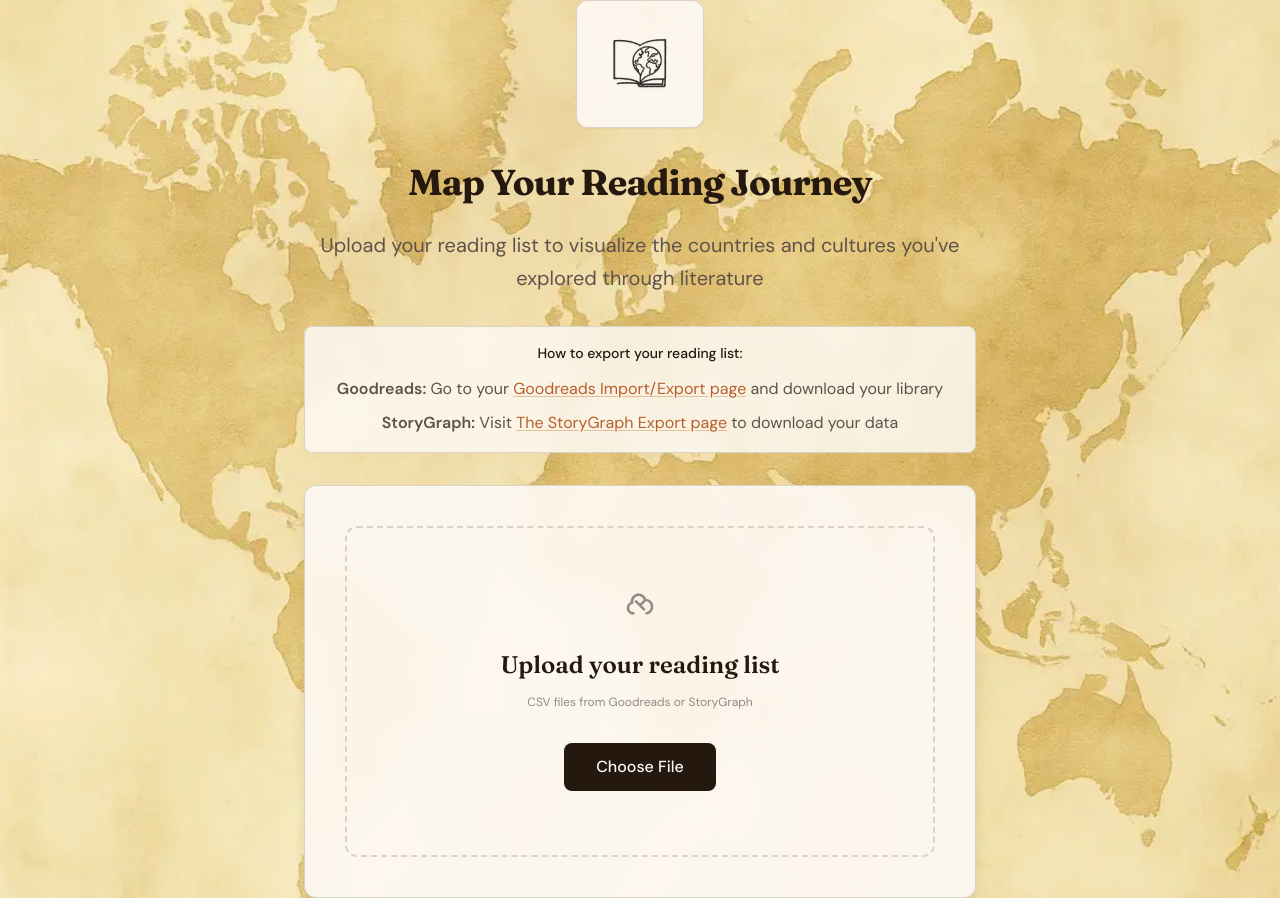
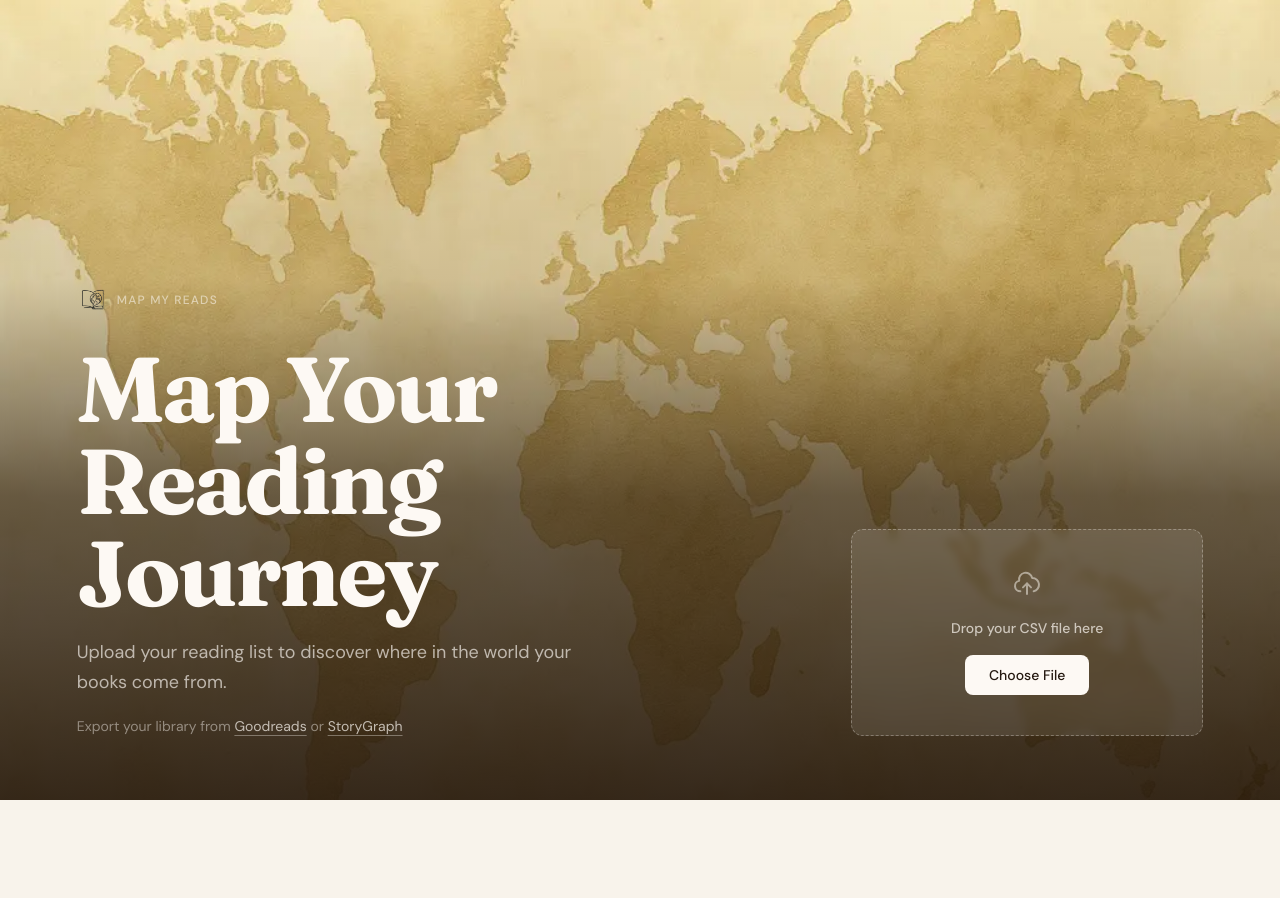
Before and after one commit to bsanser/mapmyreads, a Next.js app: page / in a window 1280 px wide. After the commit the page ends 800 px from the top, so only its background shows below. Built offline with nearby package versions, Linux system fonts and the light colour scheme.

Commit message:
🎨 style: redesign hero as editorial poster — dramatic layout, kill anti-patterns

```diff
--- a/app/globals.css
+++ b/app/globals.css
@@ -177,51 +177,121 @@ body {
     backdrop-filter: blur(12px);
   }
 
-  /* ── Hero elements ────────────────────────────── */
+  /* ── Hero — poster layout ─────────────────────── */
 
-  .logo-box {
-    @apply w-32 h-32 rounded-xl flex items-center justify-center mx-auto mb-8 shadow-sm;
-    background-color: oklch(from var(--color-surface) l c h / 0.92);
-    border: 1px solid var(--color-border);
-    backdrop-filter: blur(8px);
+  .hero-screen {
+    @apply relative min-h-screen overflow-hidden;
+    background-image: url('/vintage_world_map.webp');
+    background-size: cover;
+    background-position: center;
   }
 
-  .hero-instructions {
-    @apply px-6 py-4 rounded-lg mb-8;
-    background-color: oklch(from var(--color-surface) l c h / 0.85);
-    border: 1px solid var(--color-border);
-    color: var(--color-ink-2);
-    backdrop-filter: blur(8px);
+  /* Warm sepia gradient — anchors readable stage to bottom */
+  .hero-overlay {
+    @apply absolute inset-0 pointer-events-none;
+    background: linear-gradient(
+      to top,
+      oklch(18% 0.03 60 / 0.88) 0%,
+      oklch(18% 0.03 60 / 0.65) 38%,
+      oklch(18% 0.03 60 / 0.15) 65%,
+      transparent 100%
+    );
+  }
+
+  /* Two-column editorial layout anchored to the bottom */
+  .hero-content {
+    @apply relative z-10 flex flex-col lg:flex-row items-end min-h-screen;
+    padding: clamp(2rem, 5vw, 4rem) clamp(1.5rem, 6vw, 5rem);
+    gap: clamp(2rem, 5vw, 5rem);
+  }
+
+  /* Left: brand + headline */
+  .hero-brand {
+    @apply flex-1 flex flex-col;
+    gap: clamp(0.75rem, 1.5vw, 1.25rem);
+  }
+
+  .hero-brand-mark {
+    @apply flex items-center gap-2 mb-2;
+  }
+
+  .hero-headline {
+    @apply font-display font-bold leading-none;
+    font-size: clamp(3rem, 7.5vw, 5.75rem);
+    letter-spacing: -0.03em;
+    color: var(--color-surface);
+  }
+
+  .hero-tagline {
+    @apply font-sans leading-relaxed;
+    font-size: clamp(0.95rem, 1.5vw, 1.125rem);
+    color: oklch(from var(--color-surface) l c h / 0.65);
+    max-width: 42ch;
+  }
+
+  .hero-sources {
+    @apply font-sans text-sm;
+    color: oklch(from var(--color-surface) l c h / 0.45);
+  }
+
+  .hero-source-link {
+    @apply underline underline-offset-4 transition-colors;
+    color: oklch(from var(--color-surface) l c h / 0.7);
+    text-decoration-color: oklch(from var(--color-surface) l c h / 0.35);
+  }
+
+  .hero-source-link:hover {
+    color: var(--color-surface);
+    text-decoration-color: oklch(from var(--color-surface) l c h / 0.65);
+  }
+
+  /* Right: upload action column */
+  .hero-upload-col {
+    @apply flex-shrink-0 flex flex-col gap-3 w-full;
+    max-width: 22rem;
+  }
+
+  .hero-dropzone {
+    @apply flex flex-col items-center gap-4 py-10 px-6 rounded-xl cursor-pointer transition-all;
+    background-color: oklch(from var(--color-surface) l c h / 0.1);
+    border: 1.5px dashed oklch(from var(--color-surface) l c h / 0.3);
+    backdrop-filter: blur(4px);
+  }
+
+  .hero-dropzone:hover {
+    background-color: oklch(from var(--color-surface) l c h / 0.17);
+    border-color: oklch(from var(--color-surface) l c h / 0.55);
+  }
+
+  /* Cream-on-dark button for the hero */
+  .btn-hero {
+    @apply px-6 py-2.5 rounded-lg font-medium text-sm transition-colors;
+    background-color: var(--color-surface);
+    color: var(--color-ink);
+  }
+
+  .btn-hero:hover {
+    background-color: var(--color-accent-soft);
+    color: var(--color-accent);
   }
 
   .hero-error {
-    @apply px-6 py-4 rounded-lg mb-8 flex items-center gap-4;
-    background-color: oklch(from var(--color-error-soft) l c h / 0.92);
-    border: 1px solid var(--color-error-border);
-    color: var(--color-error);
-    backdrop-filter: blur(8px);
+    @apply px-4 py-3 rounded-lg flex items-center gap-3;
+    background-color: oklch(from var(--color-error-soft) l c h / 0.15);
+    border: 1px solid oklch(from var(--color-error) l c h / 0.4);
+    color: oklch(from var(--color-surface) l c h / 0.8);
+    backdrop-filter: blur(4px);
   }
 
   .hero-processing {
-    @apply px-6 py-4 rounded-lg mb-8 flex items-center gap-4;
-    background-color: oklch(from var(--color-surface) l c h / 0.85);
-    border: 1px solid var(--color-border);
-    color: var(--color-ink-2);
-    backdrop-filter: blur(8px);
+    @apply px-4 py-3 rounded-lg flex items-center gap-3;
+    background-color: oklch(from var(--color-surface) l c h / 0.1);
+    border: 1px solid oklch(from var(--color-surface) l c h / 0.2);
+    color: oklch(from var(--color-surface) l c h / 0.7);
+    backdrop-filter: blur(4px);
   }
 
   /* ── Upload zone ──────────────────────────────── */
-
-  .upload-card {
-    @apply rounded-xl shadow-lg p-10 transition-all;
-    background-color: oklch(from var(--color-surface) l c h / 0.92);
-    border: 1px solid var(--color-border);
-    backdrop-filter: blur(12px);
-  }
-
-  .upload-card:hover {
-    background-color: var(--color-surface);
-  }
 
   .upload-dropzone {
     @apply rounded-xl py-16 px-8 transition-colors;
--- a/components/HeroScreen.tsx
+++ b/components/HeroScreen.tsx
@@ -1,5 +1,4 @@
 import { StorageStatus } from './StorageStatus'
-import { BuyMeACoffee } from './BuyMeACoffee'
 
 interface HeroScreenProps {
   onFileUpload: (e: React.ChangeEvent<HTMLInputElement>) => void
@@ -13,77 +12,95 @@ export function HeroScreen({
   onFileUpload,
   isProcessing,
   error,
-  showDeveloperMode,
-  onToggleDeveloperMode,
 }: HeroScreenProps) {
   return (
-    <div
-      className="relative min-h-screen overflow-hidden"
-      style={{
-        backgroundImage: "url('/vintage_world_map.webp')",
-        backgroundSize: 'cover',
-        backgroundPosition: 'center',
-        backgroundRepeat: 'no-repeat',
-      }}
-    >
-      <div className="relative z-10 flex flex-col items-center justify-center min-h-screen px-6">
-        <div className="text-center max-w-2xl">
-          {/* Brand mark */}
-          <div className="logo-box">
+    <div className="hero-screen">
+      {/* Warm sepia gradient — creates the readable stage */}
+      <div className="hero-overlay" />
+
+      {/* Editorial two-column layout, anchored to bottom */}
+      <div className="hero-content">
+
+        {/* Left: brand mark + big headline */}
+        <div className="hero-brand">
+          <div className="hero-brand-mark">
             <img
               src="/logo.png"
-              alt="Your Reading Map logo"
-              className="w-20 h-20 object-contain drop-shadow-sm"
+              alt="Map My Reads"
+              className="w-8 h-8 object-contain"
             />
+            <span className="type-eyebrow" style={{ color: 'oklch(from var(--color-surface) l c h / 0.55)' }}>
+              Map My Reads
+            </span>
           </div>
 
-          <h1 className="type-display mb-6">Map Your Reading Journey</h1>
-          <p className="type-lead mb-8">
-            Upload your reading list to visualize the countries and cultures you&apos;ve explored through literature
+          <h1 className="hero-headline">
+            Map Your<br />Reading Journey
+          </h1>
+
+          <p className="hero-tagline">
+            Upload your reading list to discover where in the world your books come from.
           </p>
 
-          {/* Export Instructions */}
-          <div className="hero-instructions">
-            <h3 className="type-ui mb-3">How to export your reading list:</h3>
-            <div className="type-body space-y-2">
-              <p><strong>Goodreads:</strong> Go to your <a href="https://www.goodreads.com/review/import" target="_blank" rel="noopener noreferrer" className="link-accent">Goodreads Import/Export page</a> and download your library</p>
-              <p><strong>StoryGraph:</strong> Visit <a href="https://app.thestorygraph.com/user-export" target="_blank" rel="noopener noreferrer" className="link-accent">The StoryGraph Export page</a> to download your data</p>
-            </div>
-          </div>
+          <p className="hero-sources">
+            Export your library from{' '}
+            <a
+              href="https://www.goodreads.com/review/import"
+              target="_blank"
+              rel="noopener noreferrer"
+              className="hero-source-link"
+            >
+              Goodreads
+            </a>
+            {' '}or{' '}
+            <a
+              href="https://app.thestorygraph.com/user-export"
+              target="_blank"
+              rel="noopener noreferrer"
+              className="hero-source-link"
+            >
+              StoryGraph
+            </a>
+          </p>
+        </div>
 
-          <StorageStatus />
-
+        {/* Right: upload action */}
+        <div className="hero-upload-col">
           {error && (
             <div className="hero-error">
+              <svg className="w-4 h-4 flex-shrink-0" fill="none" stroke="currentColor" viewBox="0 0 24 24">
+                <path strokeLinecap="round" strokeLinejoin="round" strokeWidth={2} d="M12 9v4m0 4h.01M12 5a7 7 0 110 14 7 7 0 010-14z" />
+              </svg>
               <span className="type-ui">{error}</span>
             </div>
           )}
 
           {isProcessing && (
             <div className="hero-processing">
-              <div className="animate-spin rounded-full h-4 w-4 border-b-2" style={{ borderColor: 'var(--color-accent)' }}></div>
-              <span className="type-ui">Processing your books and enriching your data...</span>
+              <div className="animate-spin rounded-full h-4 w-4 border-b-2 flex-shrink-0" style={{ borderColor: 'var(--color-surface)' }} />
+              <span className="type-ui" style={{ color: 'oklch(from var(--color-surface) l c h / 0.8)' }}>
+                Processing your books…
+              </span>
             </div>
           )}
 
           <label className="block cursor-pointer">
-            <div className="upload-card">
-              <div className="upload-dropzone flex flex-col items-center justify-center">
-                <svg className="w-8 h-8 mb-6" fill="none" stroke="currentColor" viewBox="0 0 24 24" style={{ color: 'var(--color-ink-3)' }}>
-                  <path strokeLinecap="round" strokeLinejoin="round" strokeWidth={2} d="M7 16a4 4 0 01-.88-7.903A5 5 0 1115.9 6L16 6a5 5 0 011 9.9M15 13l-3-3m0 0l-3-3m3 3l3-3" />
-                </svg>
-                <p className="type-heading mb-3">Upload your reading list</p>
-                <p className="type-caption mb-8 text-center max-w-md">CSV files from Goodreads or StoryGraph</p>
-                <div className="btn-primary">
-                  Choose File
-                </div>
-              </div>
-              <input type="file" accept=".csv" onChange={onFileUpload} className="sr-only" />
+            <div className="hero-dropzone">
+              <svg className="w-8 h-8" fill="none" stroke="currentColor" viewBox="0 0 24 24" style={{ color: 'oklch(from var(--color-surface) l c h / 0.5)' }}>
+                <path strokeLinecap="round" strokeLinejoin="round" strokeWidth={1.5} d="M7 16a4 4 0 01-.88-7.903A5 5 0 1115.9 6L16 6a5 5 0 011 9.9M15 13l-3-3m0 0l-3 3m3-3v8" />
+              </svg>
+              <p className="type-ui" style={{ color: 'oklch(from var(--color-surface) l c h / 0.7)' }}>
+                Drop your CSV file here
+              </p>
+              <div className="btn-hero">Choose File</div>
             </div>
+            <input type="file" accept=".csv" onChange={onFileUpload} className="sr-only" />
           </label>
+
+          <StorageStatus />
         </div>
+
       </div>
-
     </div>
   )
 }
```
